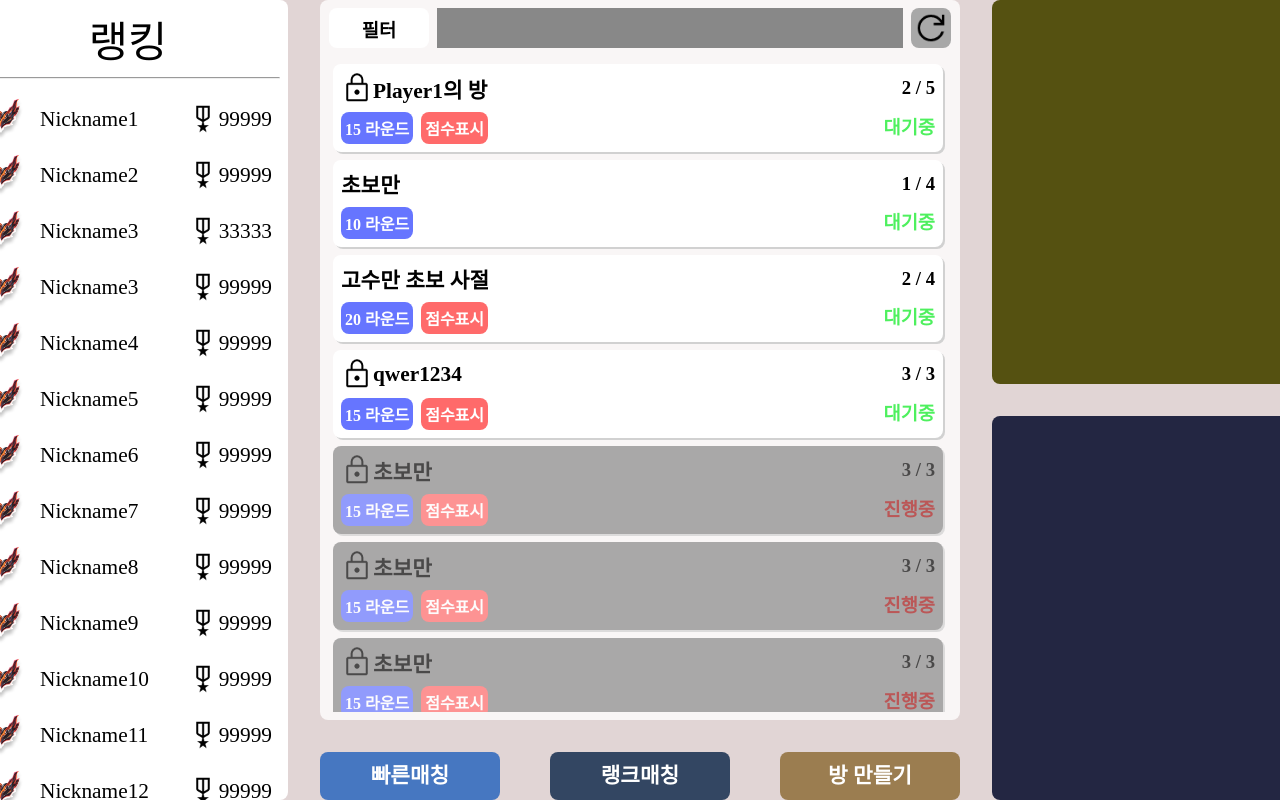
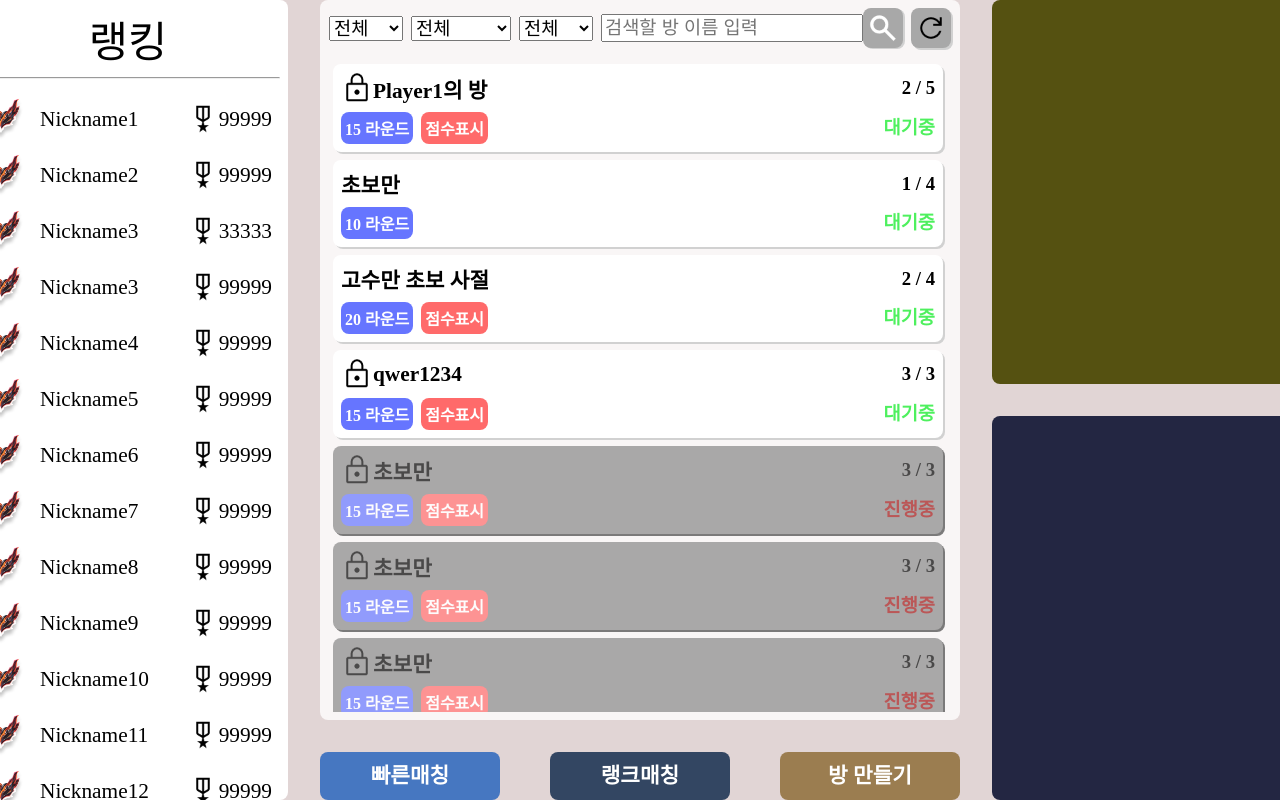
Before and after one commit to westofsky/BBNG, a Vue app in the folder frontend/: page /lobby in a window 1280 px wide. Shown: the top 800 px of the page. Built offline with nearby package versions, Linux system fonts and the light colour scheme; what vue3-google-login would draw is missing.

Commit message:
Add filter UI

```diff
--- a/frontend/src/components/Lobby/Rooms.vue
+++ b/frontend/src/components/Lobby/Rooms.vue
@@ -1,14 +1,36 @@
 <template>
     <div class="Rooms RoundBorder">
         <div class="FilterArea">
-            <div class="BtnFilter" v-on:click="btnFilterClicked">
-                <label style="font-size: 14pt; font-weight: bold; user-select: none;">필터</label>
-            </div>
             <div class="FilterOptionArea">
-
+                <div class="PasswordRequired">
+                    <select name="FilterPasswordRequired" style="font-size: 14pt">
+                        <option value="all">전체</option>
+                        <option value="required">필요</option>
+                        <option value="not_required">불필요</option>
+                    </select>
+                </div>
+                <div class="Round">
+                    <select name="FilterRound" style="font-size: 14pt">
+                        <option value="all">전체</option>
+                        <option value="round_10">10 라운드</option>
+                        <option value="round_15">15 라운드</option>
+                        <option value="round_20">20 라운드</option>
+                    </select>
+                </div>
+                <div class="ShowScore">
+                    <select name="FilterShowScore" style="font-size: 14pt">
+                        <option value="all">전체</option>
+                        <option value="show">표시</option>
+                        <option value="not_show">미표시</option>
+                    </select>
+                </div>
+                <input class="SearchInput" type="search" placeholder="검색할 방 이름 입력"/>
+                <div class="BtnSearch">
+                    <img src="../../assets/images/icon_search.png" style="width: 32px; height: 32px;"/>
+                </div>
             </div>
             <div class="BtnRefresh" v-on:click="btnRefreshClicked">
-                <img src="../../assets/images/icon_refresh.png" style="width: 40px; height: 40px;" />
+                <img src="../../assets/images/icon_refresh.png" style="width: 32px; height: 32px;" />
             </div>
         </div>
         <div class="RoomList">
@@ -168,29 +190,45 @@ export default {
     margin: 0px 8px 8px 8px;
     overflow: auto;
 }
-
-.BtnFilter {
-    width: 100px;
-    height: 40px;
-    background-color: #ffffff;
-    border-radius: 8px;
+.FilterOptionArea {
+    flex: 1;
+    margin-right: 8px;
     display: flex;
     align-items: center;
-    justify-content: center;
 }
 
-.BtnFilter:hover {
-    background-color: #d8d8d8;
+.FilterOptionArea .PasswordRequired {
+    margin-right: 8px;
 }
 
-.BtnFilter:active {
-    background-color: #acacac;
+.FilterOptionArea .Round {
+    margin-right: 8px;
 }
 
-.FilterOptionArea {
+.FilterOptionArea .ShowScore {
+    margin-right: 8px;
+}
+
+.FilterOptionArea .SearchInput {
     flex: 1;
-    background-color: #888888;
-    margin: 0px 8px;
+    font-size: 14pt;
+}
+
+.FilterOptionArea .BtnSearch {
+    width: 40px;
+    height: 40px;
+    border-radius: 8px;
+    background-color: #A8A8A8;
+    box-shadow: 2px 1px rgb(209, 209, 209);
+    display: flex;
+    justify-content: center;
+    align-items: center;
+}
+.FilterOptionArea .BtnSearch:hover {
+    background-color: #8f8f8f;
+}
+.FilterOptionArea .BtnSearch:active {
+    background-color: #727272;
 }
 
 .BtnRefresh {
@@ -198,6 +236,10 @@ export default {
     height: 40px;
     border-radius: 8px;
     background-color: #A8A8A8;
+    box-shadow: 2px 2px rgb(209, 209, 209);
+    display: flex;
+    justify-content: center;
+    align-items: center;
 }
 
 .BtnRefresh:hover {
@@ -214,17 +256,18 @@ export default {
     border-radius: 8px;
     margin: 8px 8px 0px 4px;
     flex-direction: column;
-    box-shadow: 2px 2px rgb(209, 209, 209);
 }
 
 .Enable{
     background-color: #ffffff;
+    box-shadow: 2px 2px rgb(209, 209, 209);
 }
 
 .Disable{
     user-select: none;
     pointer-events: none;
     background-color: #888888;
+    box-shadow: 2px 2px rgb(70, 70, 70);
     opacity: 0.7;
 }
 
```
